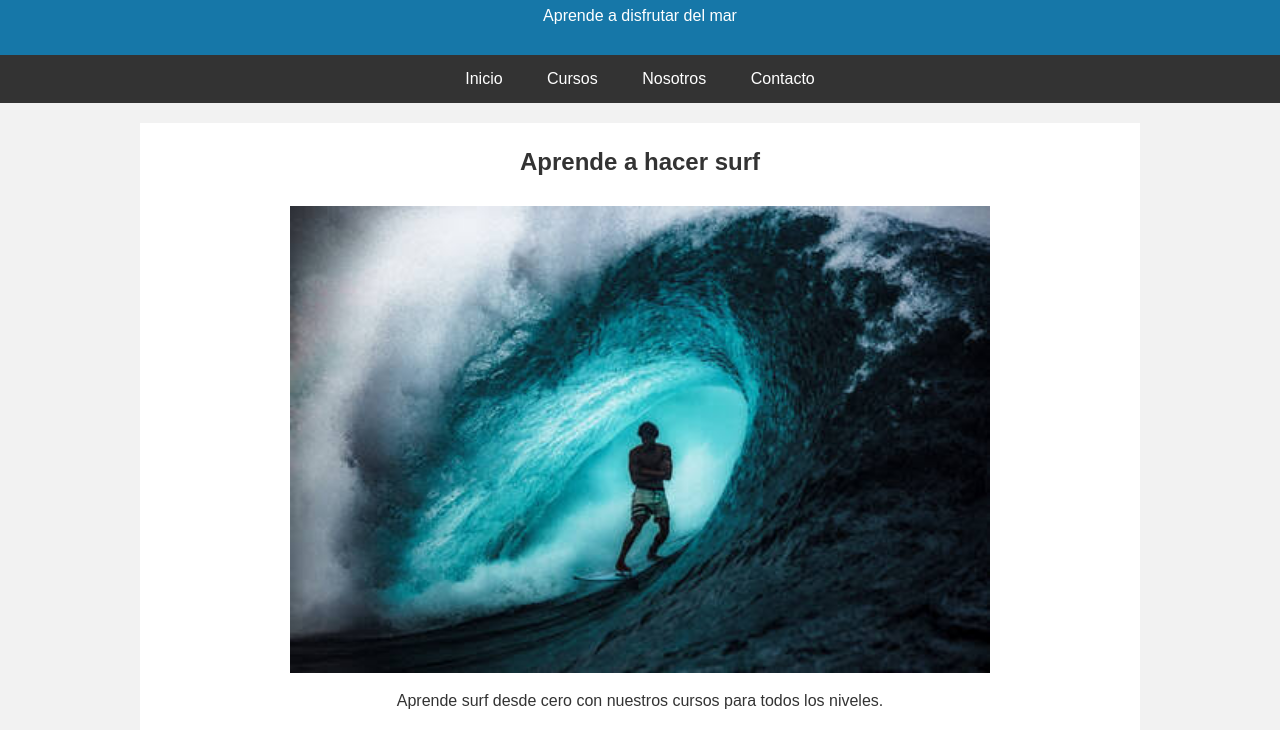
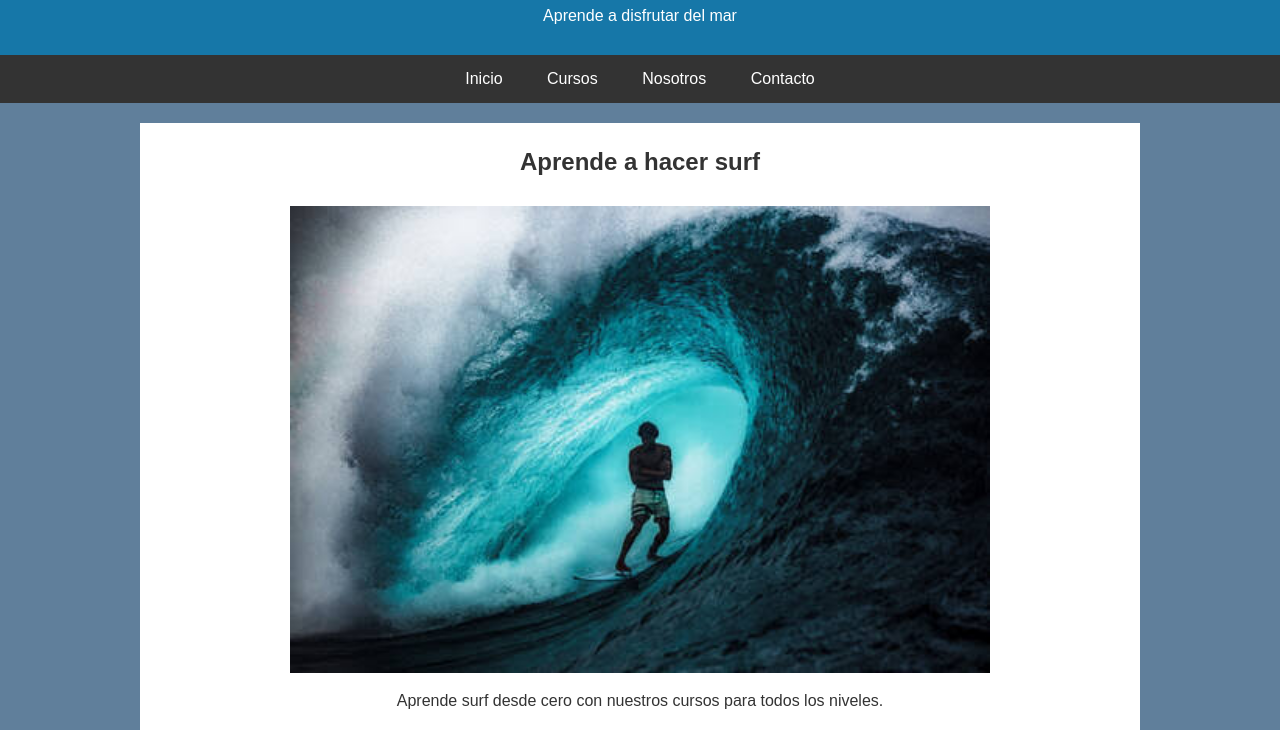
Before and after one commit to sramirezga/devops_githubflow_Saul_Gaitan, a plain HTML site: page index.html in a window 1280 px wide. Shown: the part 70-800 px from the top of the page. Drawn offline with Linux system fonts and the light colour scheme.

Commit message:
Cambiar color de fondo

```diff
--- a/styles.css
+++ b/styles.css
@@ -6,7 +6,7 @@
 
 body {
     font-family: Arial, Helvetica, sans-serif;
-    background-color: #f2f2f2;
+    background-color: #607f9b;
     color: #333;
 }
 
```
